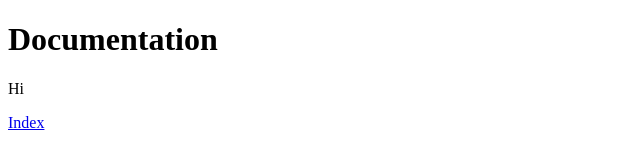
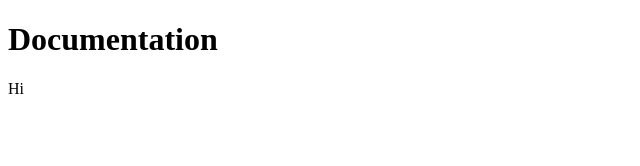
Before and after one commit to smmartin1/book_api, a website: page public/documentation.html in a window 1280 px wide. Shown: the full height of the page, 0-640 px from the left. Drawn offline with Linux system fonts and the light colour scheme.

Commit message:
Moved documentation to public

```diff
--- a/documentation.html
+++ b/public/documentation.html
@@ -8,6 +8,5 @@
     <body>
         <h1>Documentation</h1>
         <p>Hi</p>
-        <a href="index.html">Index</a>
     </body>
 </html>
```
